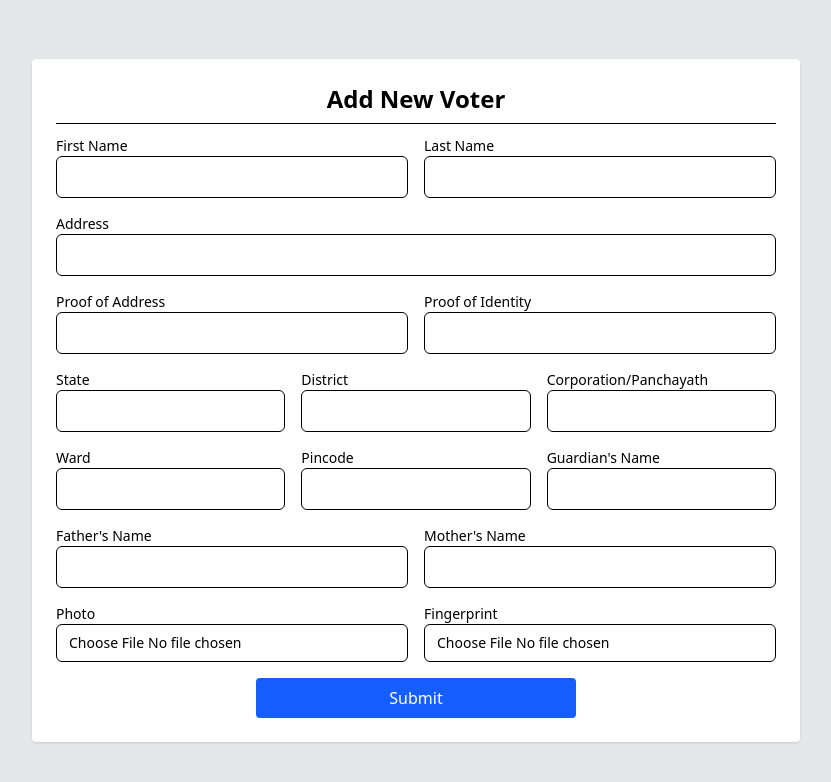
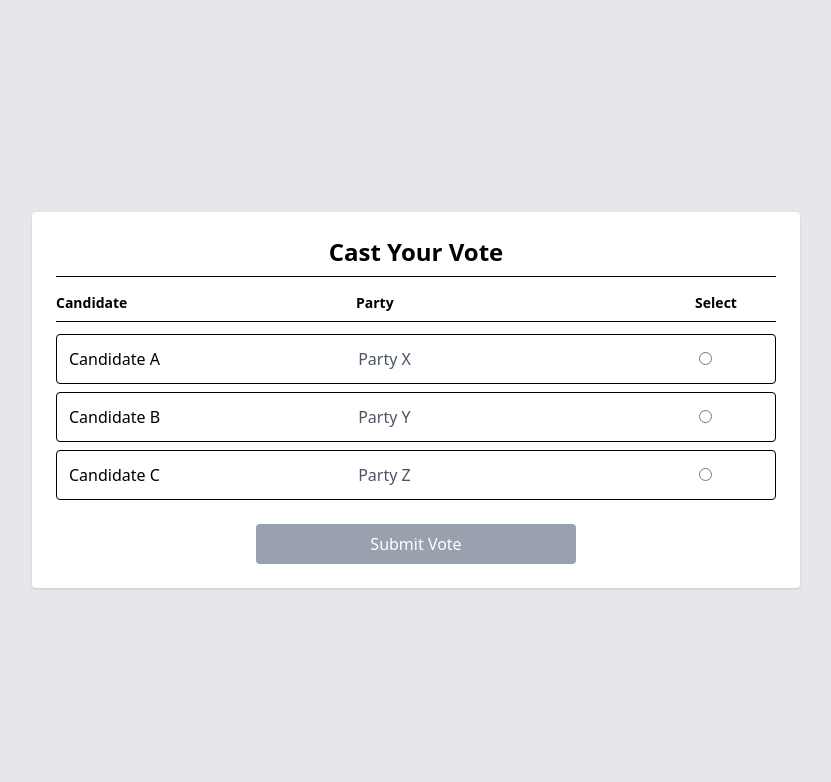
Before and after one commit to Amith567/Votrix_frontend, a React (Vite) app in the folder client/: page /agent/add/user in a window 1280 px wide. Shown: the top 782 px of the page, without its empty margins (224-1055 px from the left). Built offline with nearby package versions, Linux system fonts and the light colour scheme.

Commit message:
voting page completed

```diff
--- a/client/src/pages/register/AddUser.jsx
+++ b/client/src/pages/register/AddUser.jsx
@@ -1,95 +1,89 @@
-import { useNavigate } from 'react-router-dom'
+import { useNavigate } from "react-router-dom";
+import { useState } from "react";
 
-const AddUser = () => {
-  const navigate = useNavigate()
+const Voting = () => {
+  const navigate = useNavigate();
+
+  const candidates = [
+    { id: 1, name: "Candidate A", party: "Party X" },
+    { id: 2, name: "Candidate B", party: "Party Y" },
+    { id: 3, name: "Candidate C", party: "Party Z" },
+  ];
+
+  const [selectedCandidate, setSelectedCandidate] = useState(null);
+
+  const submitVote = () => {
+    if (!selectedCandidate) return;
+
+    setTimeout(() => {
+      navigate("/voting/success");
+    }, 5000);
+  };
+
   return (
-    <>
-      <div className='min-h-screen w-full bg-gray-200 flex items-center justify-center'>
-        <form action="" className='max-w-3xl w-full bg-white p-6 rounded shadow'>
-          <h2 className='text-2xl font-bold text-center pb-2'>Add New Voter</h2>
-          <hr />
-          <div className='mt-3 mb-4 flex  gap-4'>
-            <div className='flex-1'>
-              <label htmlFor="" className='block text-sm  font-md'>First Name</label>
-              <input type="text" name="" id="" className='w-full border rounded-md px-3 py-2 focus:ring-2 focus:ring-blue-700' />
+    <div className="min-h-screen w-full bg-gray-200 flex items-center justify-center">
+      <div className="max-w-3xl w-full bg-white p-6 rounded shadow">
+        <h2 className="text-2xl font-bold text-center pb-2">
+          Cast Your Vote
+        </h2>
+        <hr className="mb-4" />
+
+        {/* Header */}
+        <div className="grid grid-cols-12 font-semibold border-b pb-2 mb-3 text-sm">
+          <div className="col-span-5">Candidate</div>
+          <div className="col-span-5">Party</div>
+          <div className="col-span-2 text-center">Select</div>
+        </div>
+
+        {/* Rows */}
+        {candidates.map((candidate) => (
+          <div
+            key={candidate.id}
+            className={`grid grid-cols-12 items-center border p-3 rounded mb-2 cursor-pointer
+              ${
+                selectedCandidate === candidate.id
+                  ? "bg-blue-50 border-blue-500"
+                  : "hover:bg-gray-50"
+              }`}
+            onClick={() => setSelectedCandidate(candidate.id)}
+          >
+            <div className="col-span-5 font-medium">
+              {candidate.name}
             </div>
-            <div className='flex-1'>
-              <label htmlFor="" className='block text-sm  font-md'>Last Name</label>
-              <input type="text" name="" id="" className='w-full border rounded-md px-3 py-2 focus:ring-2 focus:ring-blue-700' />
 
+            <div className="col-span-5 text-gray-600">
+              {candidate.party}
+            </div>
+
+            <div className="col-span-2 text-center">
+              <input
+                type="radio"
+                name="candidate"
+                checked={selectedCandidate === candidate.id}
+                onChange={() => setSelectedCandidate(candidate.id)}
+              />
             </div>
           </div>
-          <div className="mb-4">
-            <label htmlFor="" className='block text-sm font-md'>Address</label>
-            <input type="text" name="" id="" className='px-3 py-2 border rounded-md focus:ring-2 focus:ring-blue-700 w-full' />
-          </div>
-          <div className='mb-4 flex gap-4'>
-<div className='flex-1'>
-  <label htmlFor="" className='block text-sm font-md'>Proof of Address</label>
-  <input type="number" name="" className=' no-spinner w-full px-3 py-2 border rounded-md focus:ring-2 focus:ring-blue-700' id="" />
-</div>
-<div className='flex-1'>
-  <label htmlFor="" className="block text-sm font-md">Proof of Identity</label>
-  <input type="number" name="" className='no-spinner px-3 py-2 border rounded-md focus:ring-2 focus:ring-blue-700 w-full' id="" />
-</div> </div>
-<div className="mb-4 flex gap-4">
-  <div className="flex-1">
-    <label htmlFor="" className='block text-sm font-md'>State</label>
-    <input type="text"  className='w-full px-3 py-2 border rounded-md focus:ring-2 focus:ring-blue-700'/>
-  </div>
-  <div className="flex-1">
-    <label htmlFor="" className="block text-sm font-md">District</label>
-    <input type="text" className='px-3 py-2 border rounded-md w-full focus:ring-2 focus:ring-blue-700' name="" id="" />
-  </div>
-  <div className="flex-1">
-    <label htmlFor="" className='block text-sm font-md'>Corporation/Panchayath</label>
-    <input type="text" className='px-3 py-2 w-full border rounded-md focus:ring-2 focus:ring-blue-700' name="" id="" />
-  </div>
-</div>
-<div className="mb-4 flex gap-4">
-  <div className="flex-1">
-    <label htmlFor="" className='block text-sm font-md'>Ward</label>
-    <input type="number" name="" className='w-full border border rounded-md px-3 py-2 no-spinner focus:ring-2 focus:ring-blue-700' id="" />
-  </div>
-  <div className="flex-1">
-    <label htmlFor="" className="block text-sm font-md">Pincode</label>
-    <input type="number" name="" className='no-spinner w-full px-3 py-2 border rounded-md focus:ring-2 focus:ring-blue-700' id="" />
-  </div>
-  <div className="flex-1">
-    <label htmlFor="" className='block text-sm font-md'>Guardian's Name</label>
-    <input type="text" className='px-3 py-2 w-full border rounded-md focus:ring-2 focus:ring-blue-700' />
-  </div>
-</div>
-<div className="mb-4 flex gap-4">
-  <div className="flex-1">
-    <label htmlFor="" className='block text-sm font-md'>Father's Name</label>
-    <input type="text" className='w-full px-3 py-2 border rounded-md focus:ring-2 focus:ring-blue-700' />
-  </div>
-  <div className="flex-1"><label htmlFor="" className='block text-sm font-md'>Mother's Name</label>
-    <input type="text" className='w-full px-3 py-2 border rounded-md focus:ring-2 focus:ring-blue-700' />
+        ))}
+
+        {/* Submit */}
+        <div className="w-full flex justify-center mt-6">
+          <button
+            onClick={submitVote}
+            disabled={!selectedCandidate}
+            className={`min-w-xs px-6 py-2 rounded text-white
+              ${
+                selectedCandidate
+                  ? "bg-blue-600 hover:bg-blue-700"
+                  : "bg-gray-400 cursor-not-allowed"
+              }`}
+          >
+            Submit Vote
+          </button>
+        </div>
+      </div>
     </div>
-</div>
+  );
+};
 
-
-<div className="mb-4 flex gap-4">
-<div className='flex-1'>
-  <label htmlFor="" className='block text-sm font-md'>Photo</label>
-  <input type="file" name="" className=' w-full border rounded-md px-3 py-2 focus:ring-w focus:ring-blue-700 text-sm ' accept='image/*' id="" />
-</div>
-<div className='flex-1'>
- <label htmlFor="" className='block text-sm font-md'>Fingerprint</label>
-  <input type="file" name="" className=' w-full border rounded-md px-3 py-2 focus:ring-w focus:ring-blue-700 text-sm ' accept='image/*' id="" />
-
-</div>
-</div>
-
-<div className='w-full flex justify-center'>
-<input type="button" value="Submit" className='min-w-xs p-2 text-white bg-blue-600 rounded hover:bg-blue-700 ' onClick={()=> navigate('/agent/add/user/success')}/>
-</div>
-        </form>
-      </div>
-    </>
-  )
-}
-
-export default AddUser
+export default Voting;
--- a/client/src/pages/vote/Voting.jsx
+++ b/client/src/pages/vote/Voting.jsx
@@ -1,12 +1,85 @@
-import { useNavigate } from 'react-router-dom'
+import { useNavigate } from "react-router-dom";
+import { useState } from "react";
 
 const Voting = () => {
-    const navigate = useNavigate()
-    return (
-        <>
-            <button onClick={() => navigate('/voting/success')}>vote</button>
-        </>
-    )
-}
+  const navigate = useNavigate();
 
-export default Voting
+  const candidates = [
+    { id: 1, name: "Candidate A", party: "Party X" },
+    { id: 2, name: "Candidate B", party: "Party Y" },
+    { id: 3, name: "Candidate C", party: "Party Z" },
+  ];
+
+  const [selectedCandidate, setSelectedCandidate] = useState(null);
+
+  const submitVote = () => {
+    if (!selectedCandidate) return;
+
+    // Redirect directly (or keep delay if you want)
+    setTimeout(() => {
+      navigate("/voting/success");
+    }, 0); // change to 0 if you want instant redirect
+  };
+
+  return (
+    <div className="min-h-screen w-full bg-gray-200  pt-10 ">
+    <div className="max-w-2xl mx-auto p-6 bg-white rounded shadow">
+      <h2 className="text-2xl font-bold mb-6 text-center">
+        Cast Your Vote
+      </h2>
+
+      {/* Header */}
+      <div className="grid grid-cols-12 font-semibold border-b pb-2 mb-3">
+        <div className="col-span-5">Candidate</div>
+        <div className="col-span-5">Party</div>
+        <div className="col-span-2 text-center">Select</div>
+      </div>
+
+      {/* Rows */}
+      {candidates.map((candidate) => (
+        <div
+          key={candidate.id}
+          className={`grid grid-cols-12 items-center border p-3 rounded mb-2 cursor-pointer
+            ${
+              selectedCandidate === candidate.id
+                ? "bg-blue-50 border-blue-500"
+                : "hover:bg-gray-50"
+            }`}
+          onClick={() => setSelectedCandidate(candidate.id)}
+        >
+          <div className="col-span-5 font-medium">
+            {candidate.name}
+          </div>
+
+          <div className="col-span-5 text-gray-600">
+            {candidate.party}
+          </div>
+
+          <div className="col-span-2 text-center">
+            <input
+              type="radio"
+              name="candidate"
+              checked={selectedCandidate === candidate.id}
+              onChange={() => setSelectedCandidate(candidate.id)}
+            />
+          </div>
+        </div>
+      ))}
+
+      <button
+        onClick={submitVote}
+        disabled={!selectedCandidate}
+        className={`w-full mt-6 py-2 rounded text-white
+          ${
+            selectedCandidate
+              ? "bg-blue-600 hover:bg-blue-700"
+              : "bg-gray-400 cursor-not-allowed"
+          }`}
+      >
+        Submit Vote
+      </button>
+    </div></div>
+  );
+};
+
+export default Voting;
```
